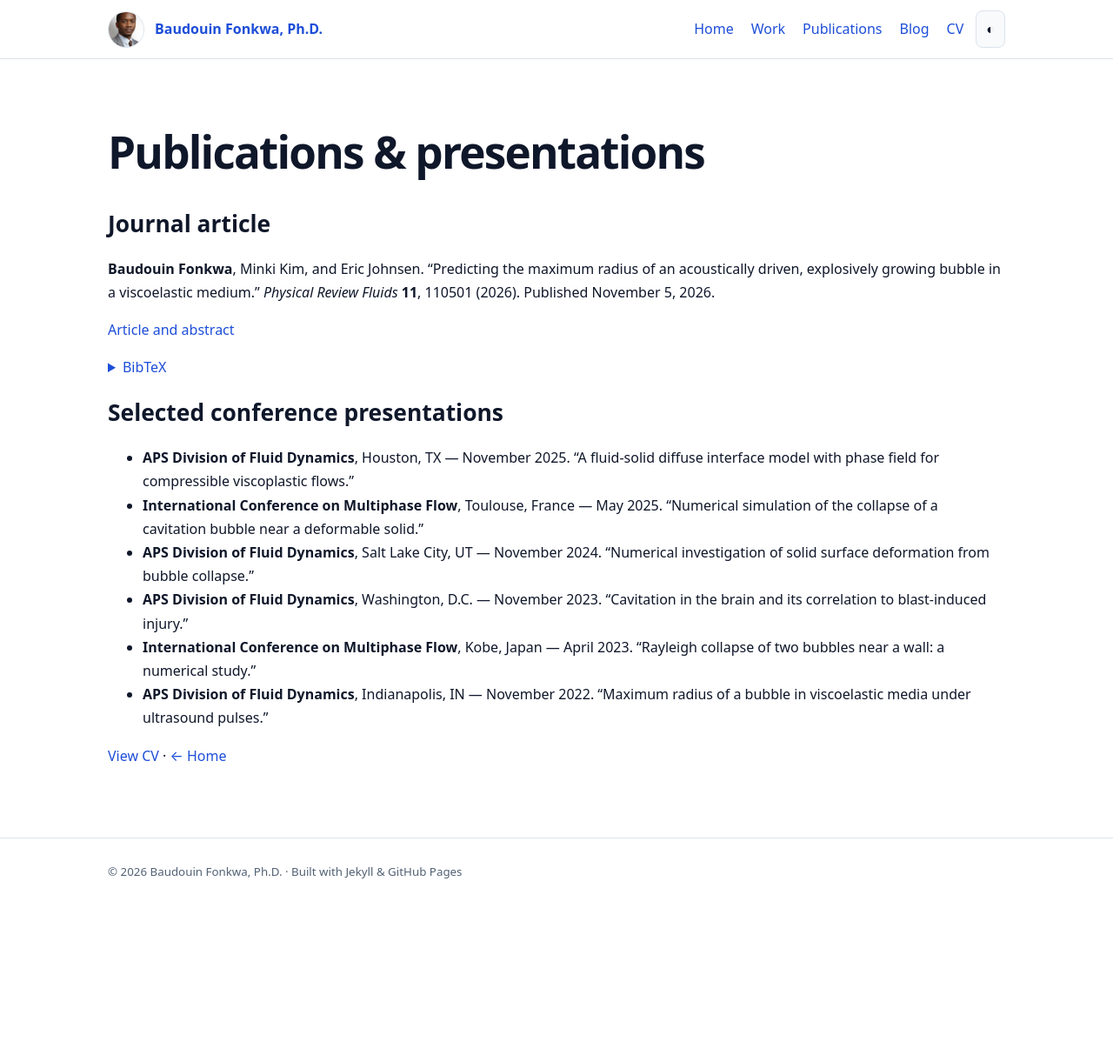
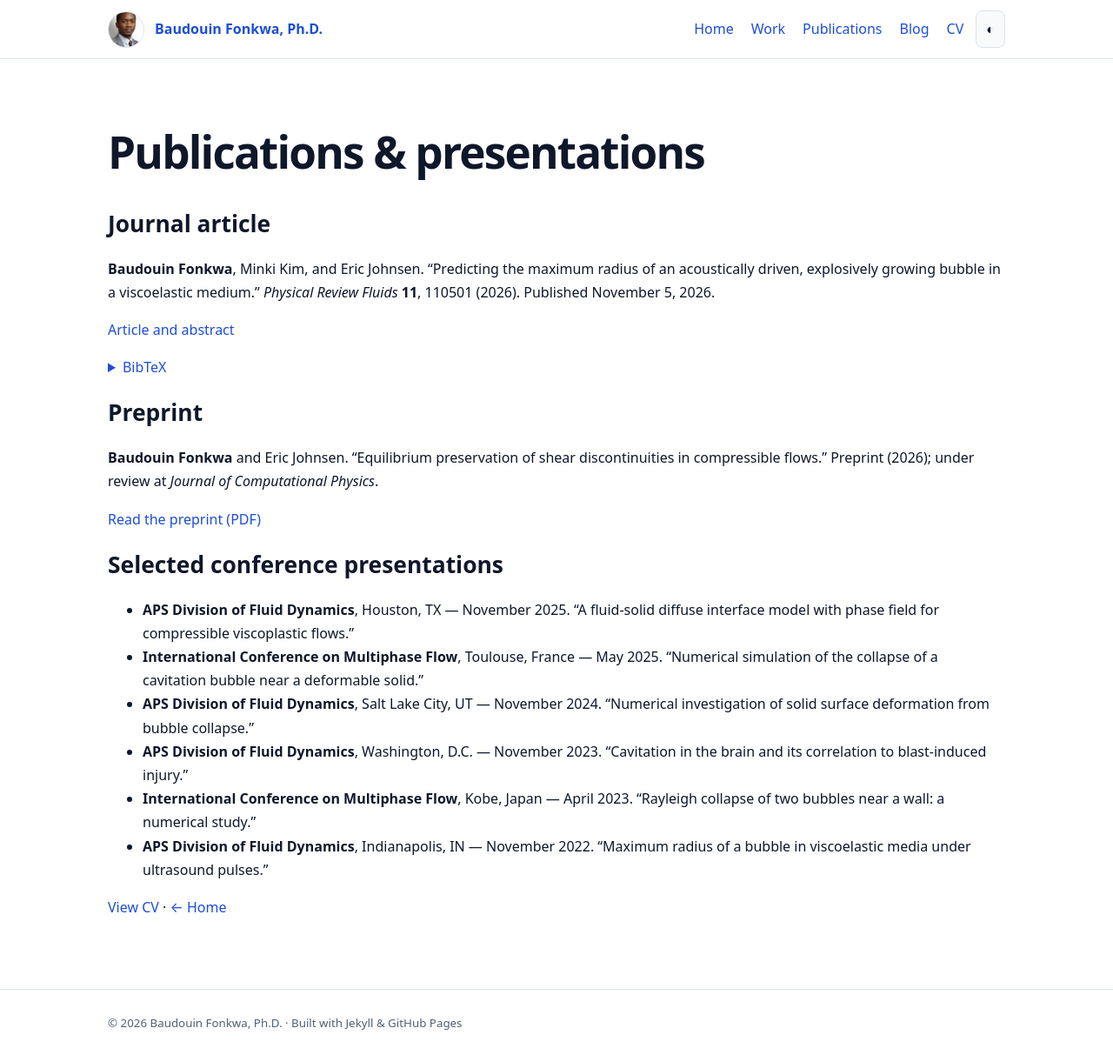
Before and after one commit to baudouinfonkwa/baudouinfonkwa.github.io, a Jekyll site: the page built from pages/publications.md, in a window 1280 px wide and 1213 px high. Shown: the whole window at 87% size. Built offline with Jekyll 4.4.1, drawn with Linux system fonts in a browser that asks for light colours.

Commit message:
Update CV and add shear-equilibrium preprint

```diff
--- a/pages/publications.md
+++ b/pages/publications.md
@@ -25,6 +25,12 @@ permalink: /pages/publications
 }</code></pre>
 </details>
 
+## Preprint
+
+**Baudouin Fonkwa** and Eric Johnsen. “Equilibrium preservation of shear discontinuities in compressible flows.” Preprint (2026); under review at *Journal of Computational Physics*.
+
+[Read the preprint (PDF)]({{ '/papers/fonkwa-johnsen-2026-shear-equilibrium-preprint.pdf' | relative_url }})
+
 ## Selected conference presentations
 
 - **APS Division of Fluid Dynamics**, Houston, TX — November 2025. “A fluid-solid diffuse interface model with phase field for compressible viscoplastic flows.”
```
Also changed, not shown: 2 other files.
